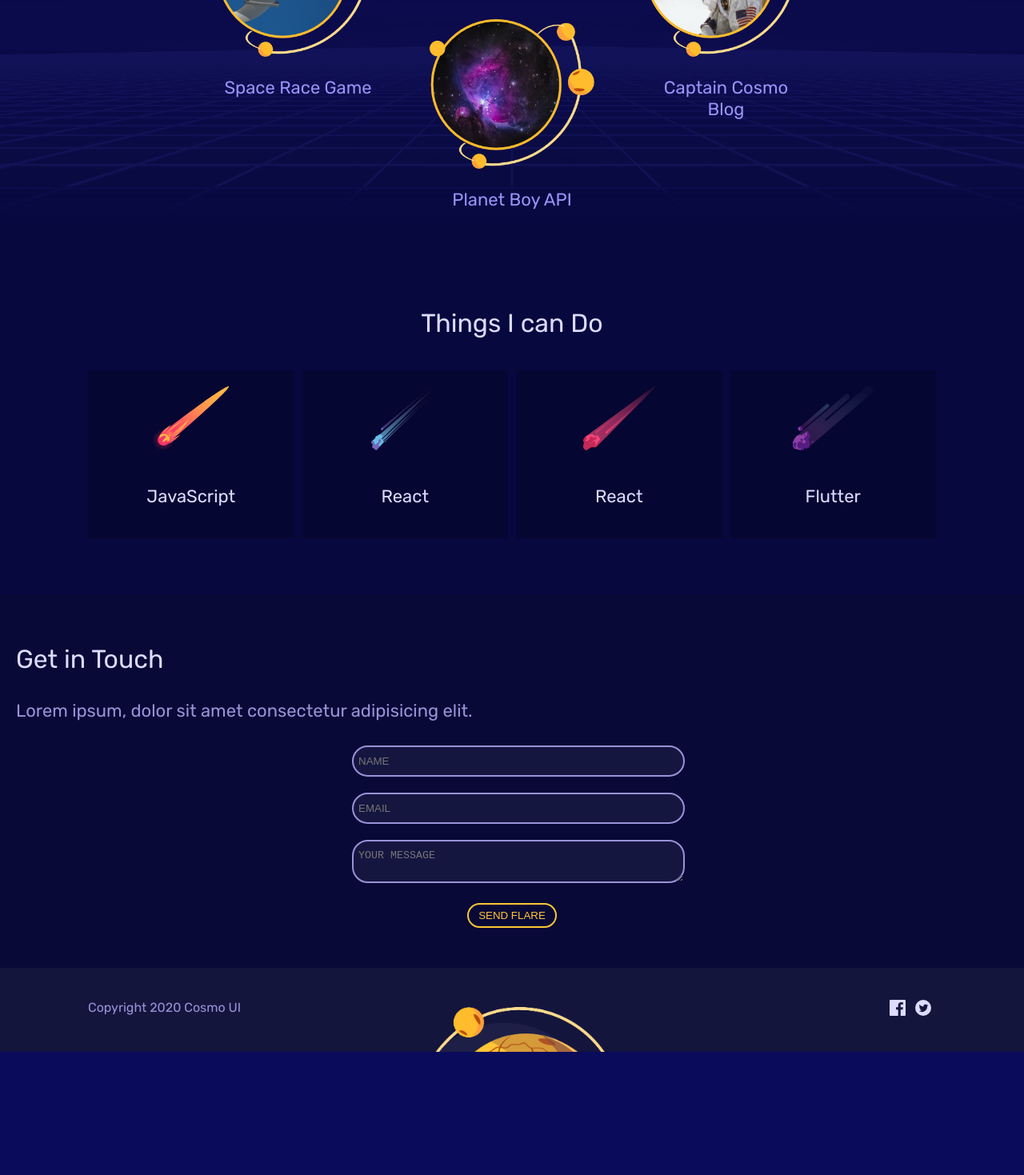
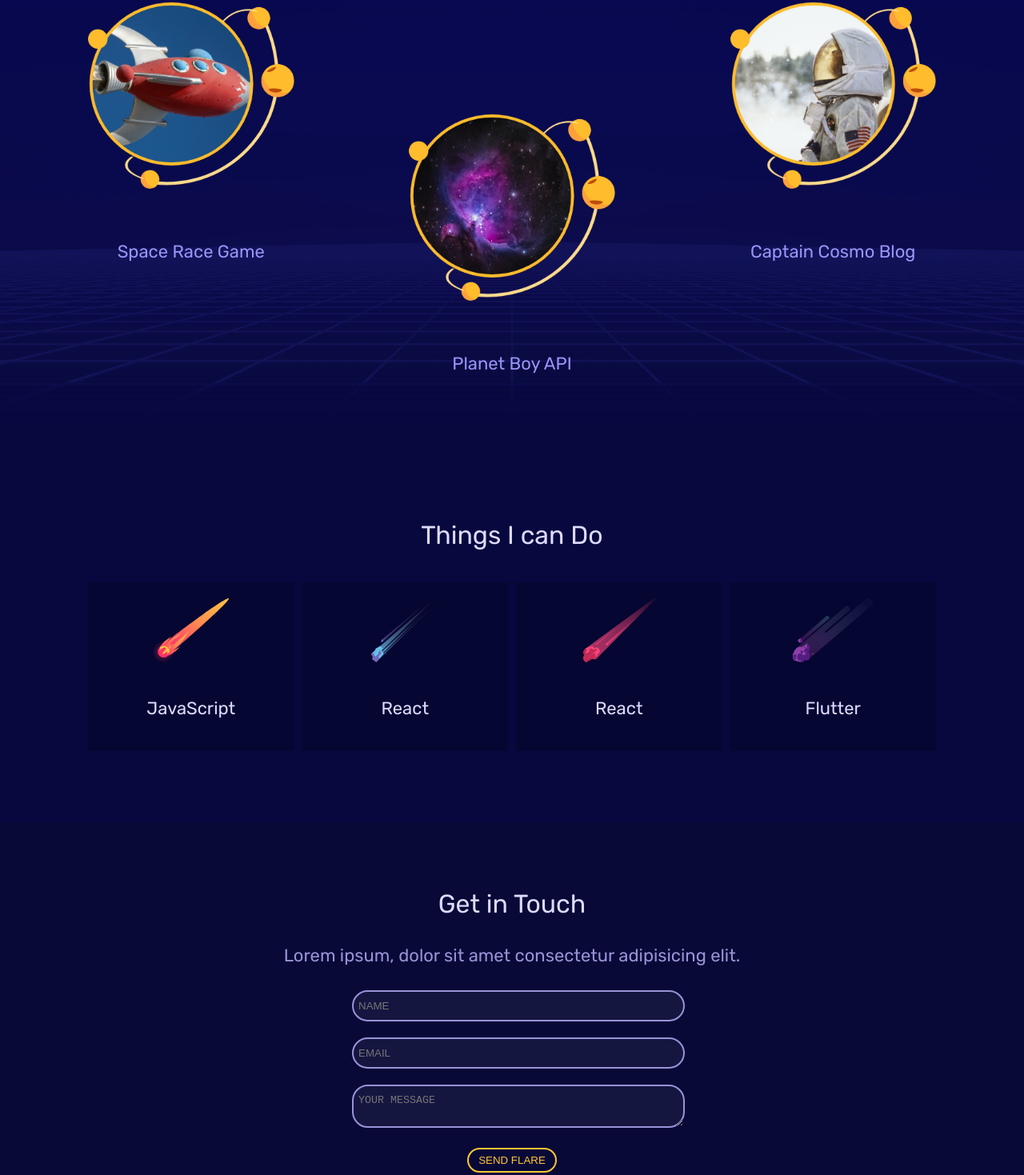
Before and after one commit to DauntlessDev/space-enthusiast-ui, a plain HTML site: page index.html in a window 1280 px wide. Shown: the part 895-2364 px from the top of the page at 80% size. Before the commit the page ends 2210 px from the top, so only its background shows below. Drawn offline with Linux system fonts and the light colour scheme.

Commit message:
finished project; added pc screen style

```diff
--- a/styles.css
+++ b/styles.css
@@ -327,6 +327,7 @@ footer img{
     .projects a:nth-child(3){
         grid-column: 6/8;
     }
+
     .projects a *{
         max-width: 80%;
         margin: 10px 10%;
@@ -346,6 +347,9 @@ footer img{
         padding: 40px 20px;
         background-size: 25%;
     }
+    #contact{
+        text-align: center;
+    }
 
 
 }
@@ -356,4 +360,30 @@ footer img{
     body{
         font-size: 20px;
     }
+
+    #welcome, #portfolio, #skills, #contact{
+        padding: 50px 0;
+    }
+
+    .projects a:nth-child(1){
+        grid-column: 1/3;
+    }
+
+    .projects a:nth-child(3){
+        grid-column: 7/9;
+    }
+
+    .projects a *{
+        max-width: 100%;
+        margin: 30px 0;
+    }
+
+    footer{
+        padding: 80px 0;
+        background-size: 30%;
+    }
+
+    footer img{
+        width: 30px;
+    }
 }
```
